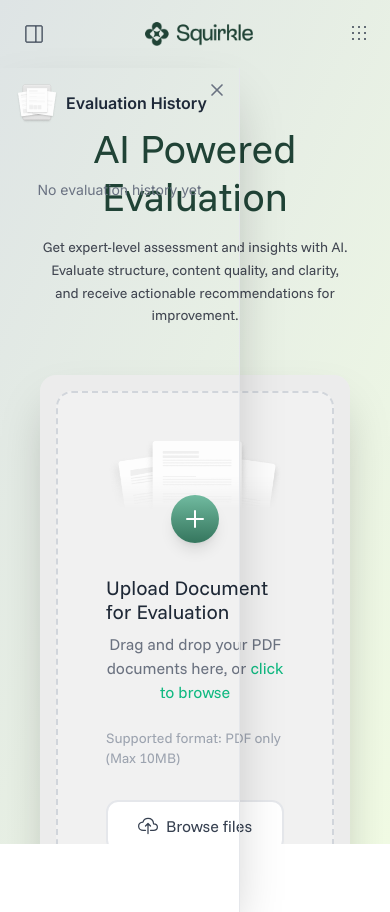
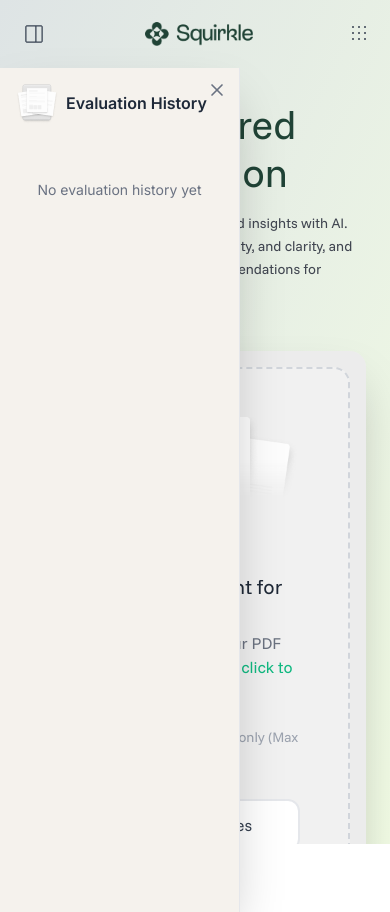
Before and after one commit to artificizen-dev/document-ai-assistant, a React (Vite) app: page /evaluate in a window 390 px wide. Built offline with nearby package versions, Linux system fonts and the light colour scheme.

Commit message:
Some changes

```diff
--- a/src/components/Evaluation/FileUpload.tsx
+++ b/src/components/Evaluation/FileUpload.tsx
@@ -616,7 +616,7 @@ const FileUpload: React.FC<FileUploadProps> = ({ onFilesSelected, files }) => {
   }
 
   return (
-    <div className="w-full mx-auto px-6 py-8">
+    <div className="w-full mx-auto px-2 md:px-6 py-2 md:py-8">
       {/* Header */}
       <div className="text-center mb-12">
         <h1 className="text-[40px] font-['Funnel_Sans'] font-medium text-[#204336] mb-4">
@@ -712,7 +712,7 @@ const FileUpload: React.FC<FileUploadProps> = ({ onFilesSelected, files }) => {
         <div className="grid lg:grid-cols-2 gap-8 p-2 bg-[#FCFCFC] rounded-2xl shadow-2xl">
           {/* Left Column - Upload Area with Document Preview */}
           <div className="space-y-6  md:w-[429px]">
-            <div className="border-2 border-dashed border-[#D1D5DB] rounded-2xl p-8 bg-[#F9F9F9] h-full">
+            <div className="border-2 border-dashed border-[#D1D5DB] rounded-2xl p-2 md:p-8 bg-[#F9F9F9] h-full">
               {/* Success Icon */}
               <div className="flex justify-center mb-6">
                 <div className="w-[42px] h-[42px] bg-gradient-to-b from-[#B6E588] to-[#35765E]  rounded-full flex items-center justify-center">
@@ -727,7 +727,7 @@ const FileUpload: React.FC<FileUploadProps> = ({ onFilesSelected, files }) => {
               </div>
 
               {/* Document Preview */}
-              <div className="bg-gray-50 rounded-xl p-6 mb-6">
+              <div className="bg-gray-50 rounded-xl md:p-6 mb-6">
                 <div className="bg-white rounded-lg shadow-sm p-4 min-h-[316px] flex items-center justify-center">
                   <img
                     src={docPrev}
--- a/src/components/Layout/DashboardLayout/DashboardLayout.tsx
+++ b/src/components/Layout/DashboardLayout/DashboardLayout.tsx
@@ -307,7 +307,7 @@ const DashboardLayout: React.FC = () => {
                   {credits?.remaining_credits === 0 ? (
                     <button
                       onClick={handleBuyCredits}
-                      className="bg-red-500 text-white px-2 sm:px-4 py-1.5 rounded-md text-xs sm:text-sm font-medium hover:bg-red-600 transition-colors"
+                      className="bg-red-500 text-white px-2 sm:px-4 py-1 md:py-1.5 rounded-md text-xs sm:text-sm font-medium hover:bg-red-600 transition-colors"
                     >
                       <span className="hidden sm:inline">Buy Now</span>
                       <span className="sm:hidden">Buy</span>
@@ -315,7 +315,7 @@ const DashboardLayout: React.FC = () => {
                   ) : (
                     <button
                       onClick={() => navigate(ROUTES.evaluate)}
-                      className="flex items-center bg-[#FFFFFF] hover:bg-gray-300 py-2 px-1 sm:px-2 rounded-md transition-all duration-200 border border-gray-200 text-gray-600 hover:text-black hover:border-gray-300"
+                      className="flex items-center bg-[#FFFFFF] hover:bg-gray-300 py-1 md:py-2 px-1 sm:px-2 rounded-md transition-all duration-200 border border-gray-200 text-gray-600 hover:text-black hover:border-gray-300"
                     >
                       <FiPlus size={16} className="mr-0 sm:mr-1" />
                       <span className="hidden sm:inline text-sm">
--- a/src/components/Sidebar/Sidebar.tsx
+++ b/src/components/Sidebar/Sidebar.tsx
@@ -125,7 +125,7 @@ const Sidebar: React.FC<SidebarProps> = ({ isOpen, onClose }) => {
 
   return (
     <aside
-      className={`shadow-2xl border-r border-gray-200 transition-all duration-300 md:relative absolute z-20 md:h-auto h-full ${
+      className={`shadow-2xl border-r border-gray-200 bg-[#F5F2ED] md:bg-transparent transition-all duration-300 md:relative absolute z-20 md:h-auto h-full ${
         isOpen ? "md:w-70 w-60" : "w-0 overflow-hidden"
       }`}
     >
--- a/src/pages/EvalutionResultsPage/EvolutionResultPage.tsx
+++ b/src/pages/EvalutionResultsPage/EvolutionResultPage.tsx
@@ -192,7 +192,7 @@ const EvaluationResultPage: React.FC = () => {
         category_name={evaluationData.category_name}
         userFeedback={evaluationData.user_feedback}
       />
-      <div className="flex gap-6">
+      <div className="md:flex gap-6">
         {/* Main Content - Left Side */}
         <div className="flex-1">
           <EvaluationSummary
@@ -233,7 +233,7 @@ const EvaluationResultPage: React.FC = () => {
         </div>
 
         {/* Right Sidebar */}
-        <div className="w-80 space-y-6">
+        <div className="md:w-80 mt-4 md:mt-0 space-y-6">
           {/* Question Section */}
           <div className="bg-[#E8EEED] shadow-2xl rounded-2xl p-6 border border-gray-200">
             <h3 className="text-[16px] font-['Funnel_Sans'] font-semibold text-[#414651] mb-4">
```
